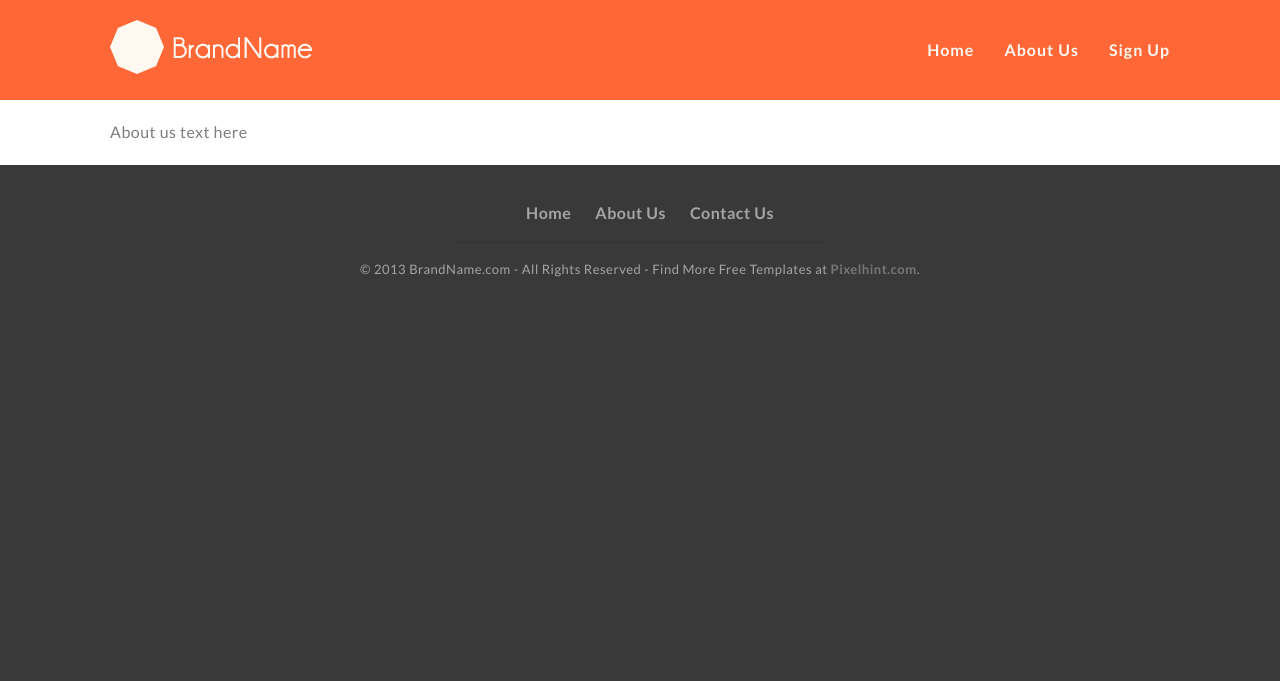
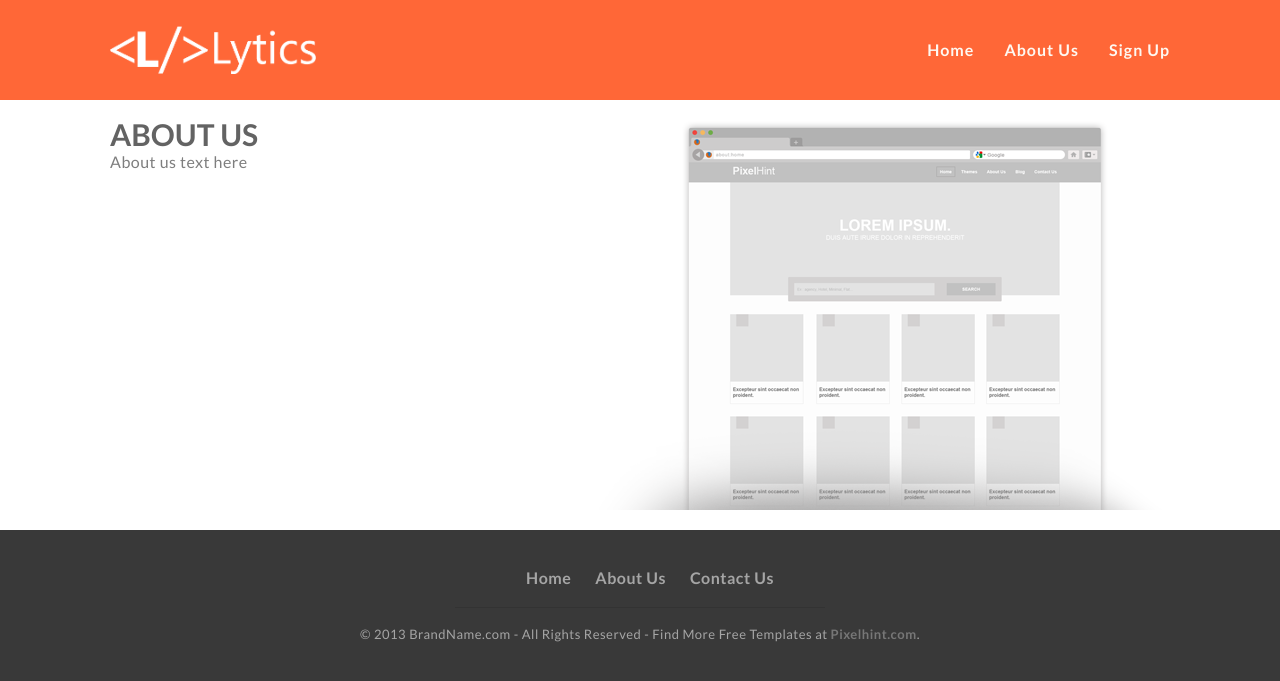
Before and after one commit to DerekMcMahon/E-Commerce, a PHP site: page /about_us.html in a window 1280 px wide. Shown: the top 681 px of the page. Run offline with PHP 8.4, Linux system fonts and the light colour scheme.

Commit message:
Added logo and changed home page text

```diff
--- a/template/about_us.html
+++ b/template/about_us.html
@@ -13,7 +13,7 @@
 
 	<header>
 		<div class="wrapper">
-			<a href="index.html"><img src="img/logo.png" class="h_logo" alt="" title=""></a>
+			<a href="index.html"><img src="img/lytics-logo-white.png" class="h_logo" alt="" title=""></a>
 			<nav>
 				<ul class="main_nav">
 					<li class="current"><a href="index.html">Home</a></li>
@@ -26,9 +26,9 @@
 
 	<section class="about-us">
 		<div class="wrapper">
-			<div>
-				<p>About us text here</p>
-			</div>
+			<img src="img/cta_image.png" alt="" title="">
+			<h3>About Us</h3>
+			<p>About us text here</p>
 		</div>
 	</section><!-- about-us end -->
 
--- a/template/css/about-us.css
+++ b/template/css/about-us.css
@@ -16,6 +16,22 @@ header {
 	padding-bottom: 20px;
 }
 
+.about-us .wrapper {
+	min-height: 390px;
+}
+
+.about-us h3{
+	color: #636363;
+	font-family: "LatoBold", arial;
+	font-size: 30px;
+	font-weight: bold;
+	text-transform: uppercase;
+}
+
+.about-us img {
+	float: right;
+}
+
 .about-us p {
 	font-family: 'LatoRegular', arial;
 	color: #7e7e7e;
--- a/template/css/main.css
+++ b/template/css/main.css
@@ -73,8 +73,10 @@ header{
 }
 
 header .h_logo{
+	width: auto;
+	height: 48px;
 	float: left;
-	margin-top: 20px;
+	margin-top: 26px;
 }
 
 header nav{
@@ -120,14 +122,15 @@ header nav ul li a:hover{
 .caption{
 	width: 100%;
 	text-align: center;
+	vertical-align: center;
 	position: absolute;
-	top: 270px;
+	top: 340px;
 }
 
 .caption .cap_title{
 	font-family: 'LatoBold', arial;
 	font-weight: Bold;
-	font-size: 40px;
+	font-size: 60px;
 	color: #ffffff;
 	text-transform: uppercase;
 	letter-spacing: 1.5px;
```
Also changed, not shown: template/index.html (+3 -4 lines), template/img/lytics-logo-color.png (added), template/img/lytics-logo-white.png (added), template/img/tesla-heatmap.png (added).
